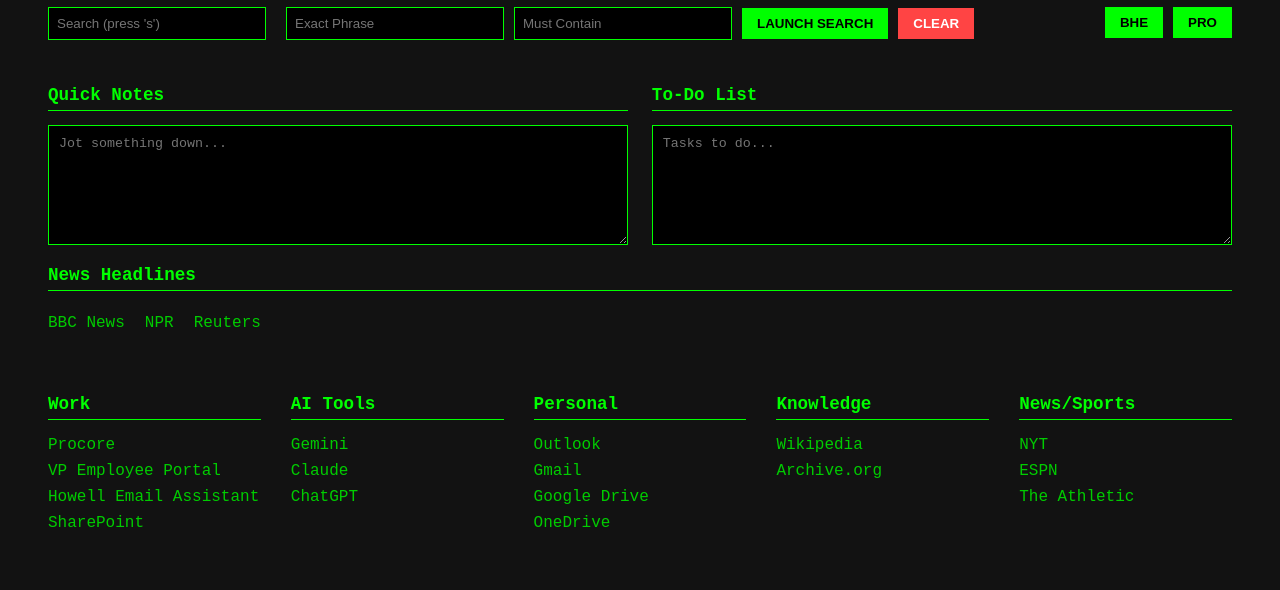
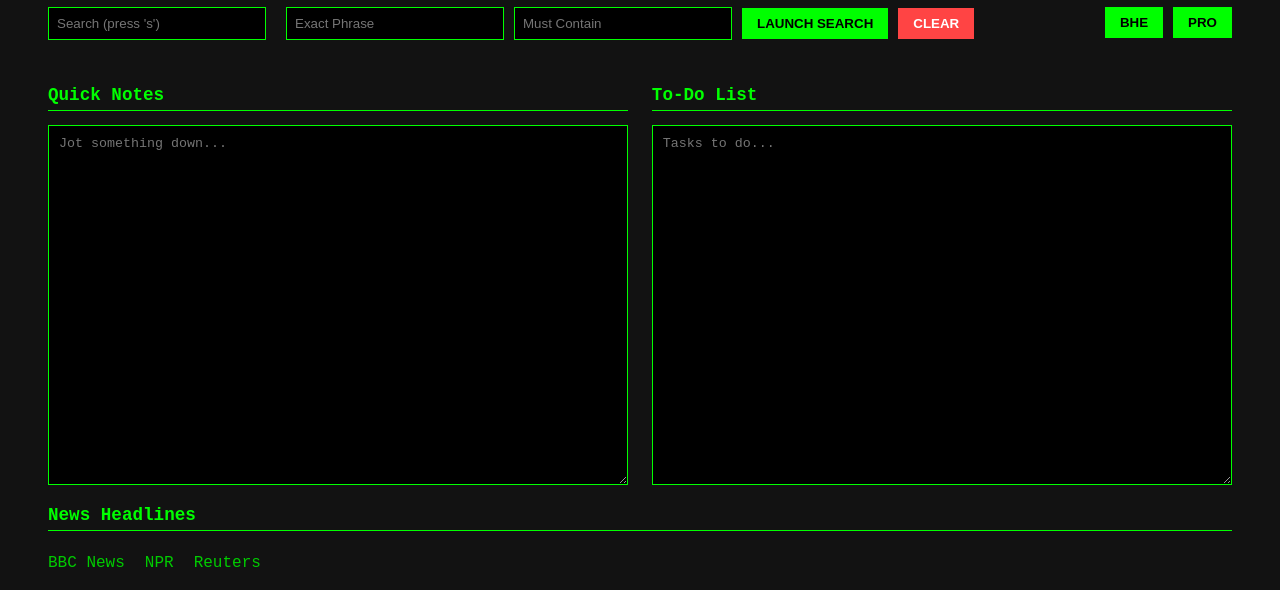
Before and after one commit to gwsgator/gwsgtr, a website: page index.html in a window 1280 px wide. Shown: the part 112-702 px from the top of the page. Drawn offline with Linux system fonts and the light colour scheme; no server answers.

Commit message:
Triple height of Notes and To-Do textareas

```diff
--- a/index.html
+++ b/index.html
@@ -23,7 +23,7 @@
         #sync-status { font-size: 0.6em; color: #00cc00; font-weight: normal; margin-top: 4px; }
         .input-wrapper { display: flex; gap: 2%; margin-top: 10px; width: 100%; }
         #notes-section, #todo-section { width: 49%; }
-        #notes, #todo { width: 100%; height: 120px; background: #000; border: 1px solid #00ff00; color: #00ff00; padding: 10px; resize: vertical; font-family: inherit; box-sizing: border-box; }
+        #notes, #todo { width: 100%; height: 360px; background: #000; border: 1px solid #00ff00; color: #00ff00; padding: 10px; resize: vertical; font-family: inherit; box-sizing: border-box; }
         .news-list { list-style: none; padding: 0; display: flex; gap: 20px; margin-top: 10px; }
     </style>
 </head>
```
